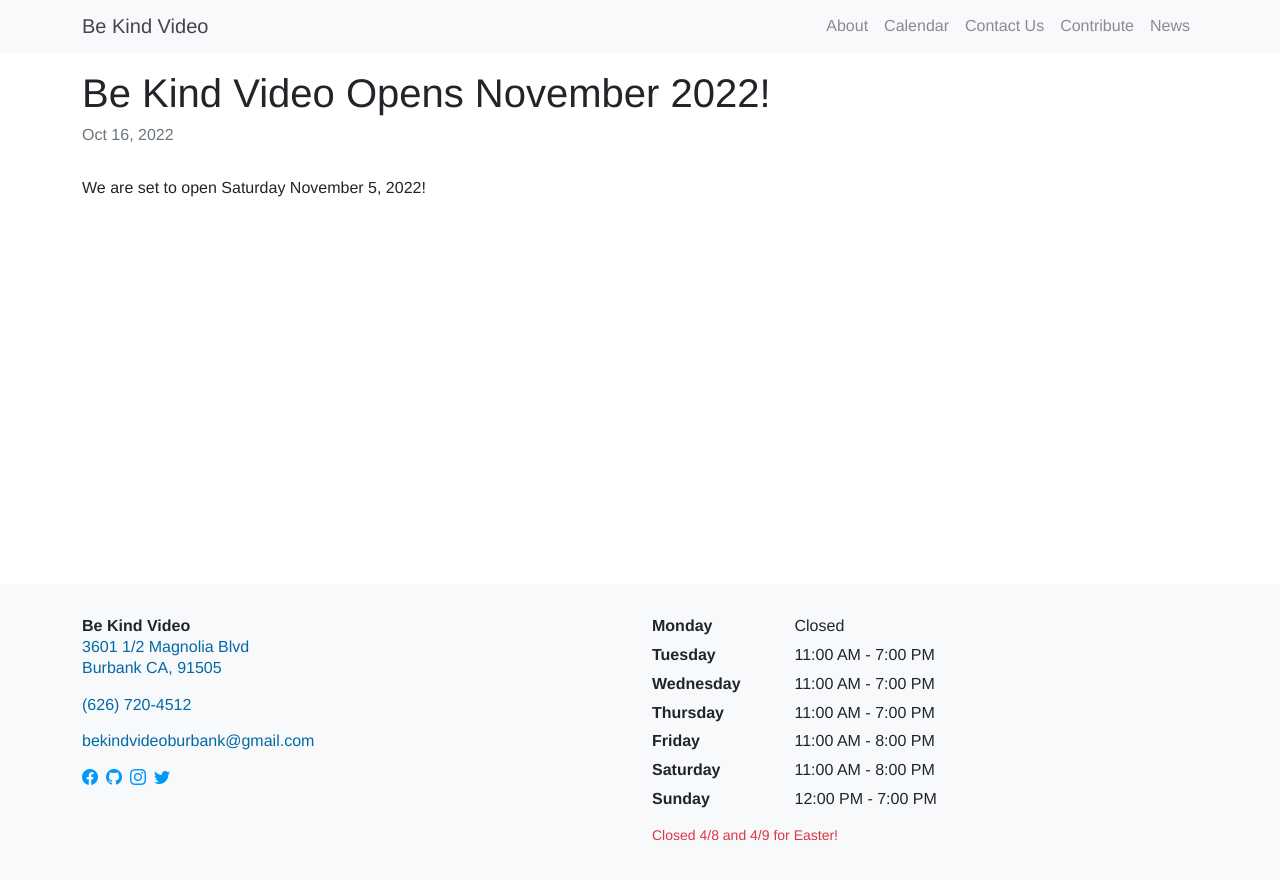
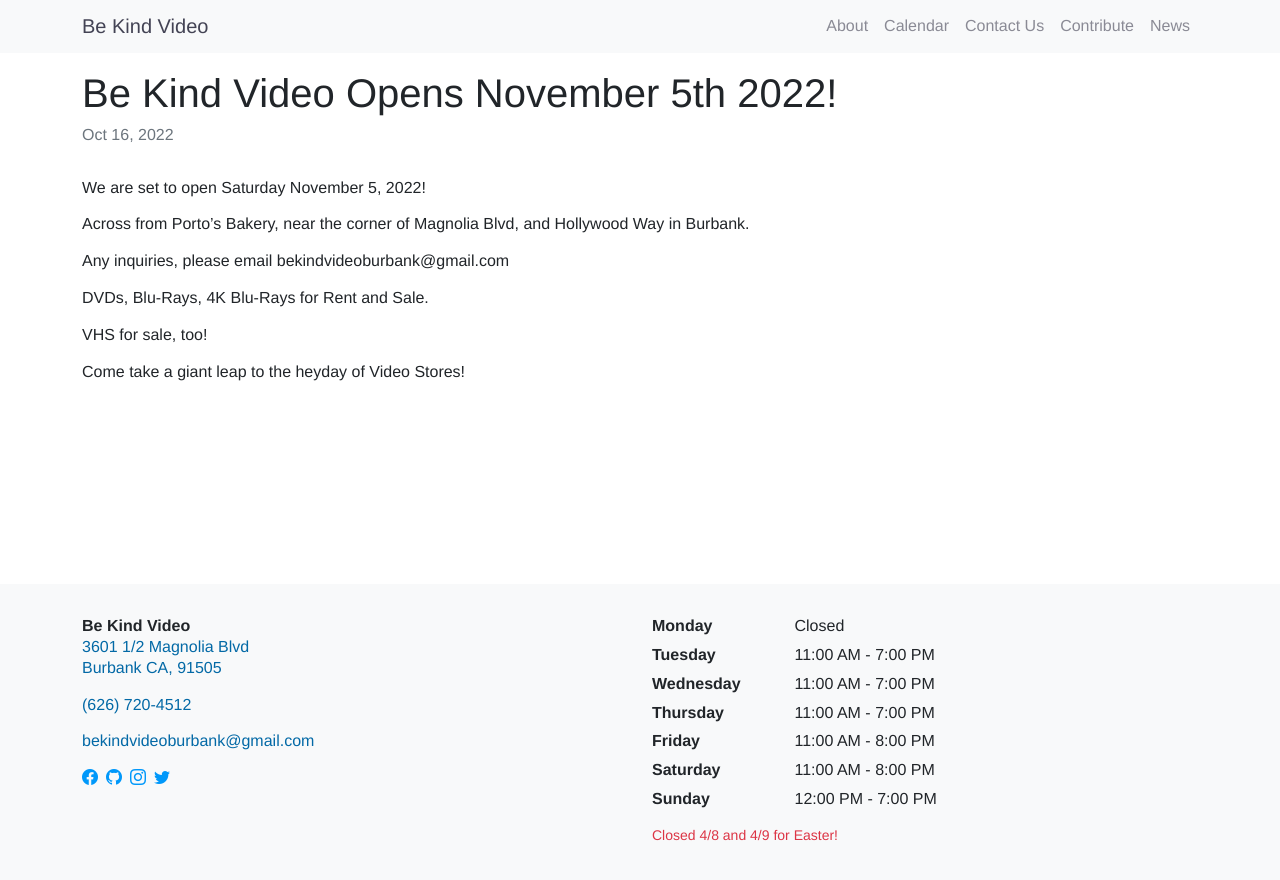
Before and after one commit to arenoir/be-kind-video, a Jekyll site: the page built from _posts/2022-10-16-grad-opening.md, in a window 1280 px wide. Shown: the top 880 px of the page. Built offline with Jekyll 4.4.1, drawn with Linux system fonts in a browser that asks for light colours.

Commit message:
Update 2022-10-16-grad-opening.md

```diff
--- a/_posts/2022-10-16-grad-opening.md
+++ b/_posts/2022-10-16-grad-opening.md
@@ -1,7 +1,17 @@
 ---
 layout: post
-title:  "Be Kind Video Opens November 2022!"
+title:  "Be Kind Video Opens November 5th 2022!"
 date:   2022-10-16 09:38:08 -0700
 categories: news
 ---
 We are set to open Saturday November 5, 2022!
+
+Across from Porto's Bakery, near the corner of Magnolia Blvd, and Hollywood Way in Burbank.
+
+Any inquiries, please email bekindvideoburbank@gmail.com
+
+DVDs, Blu-Rays, 4K Blu-Rays for Rent and Sale.
+
+VHS for sale, too!
+
+Come take a giant leap to the heyday of Video Stores!
```
